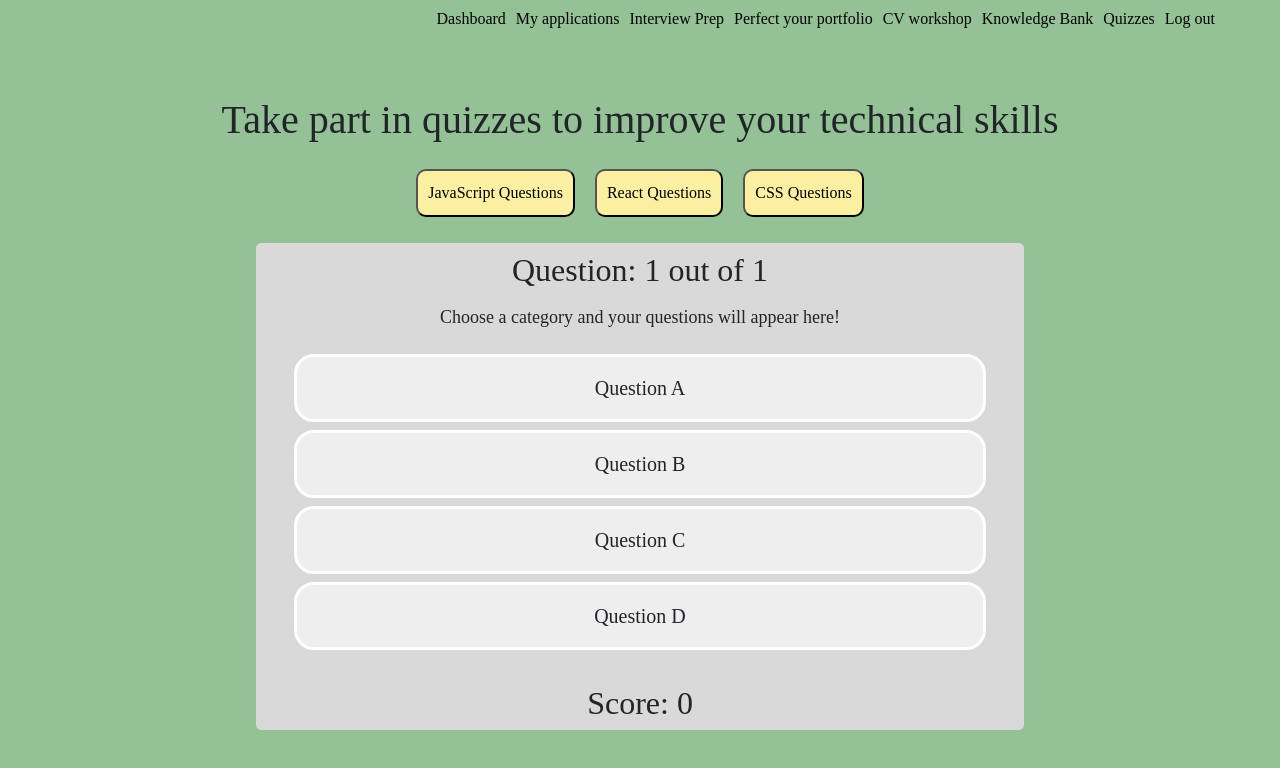
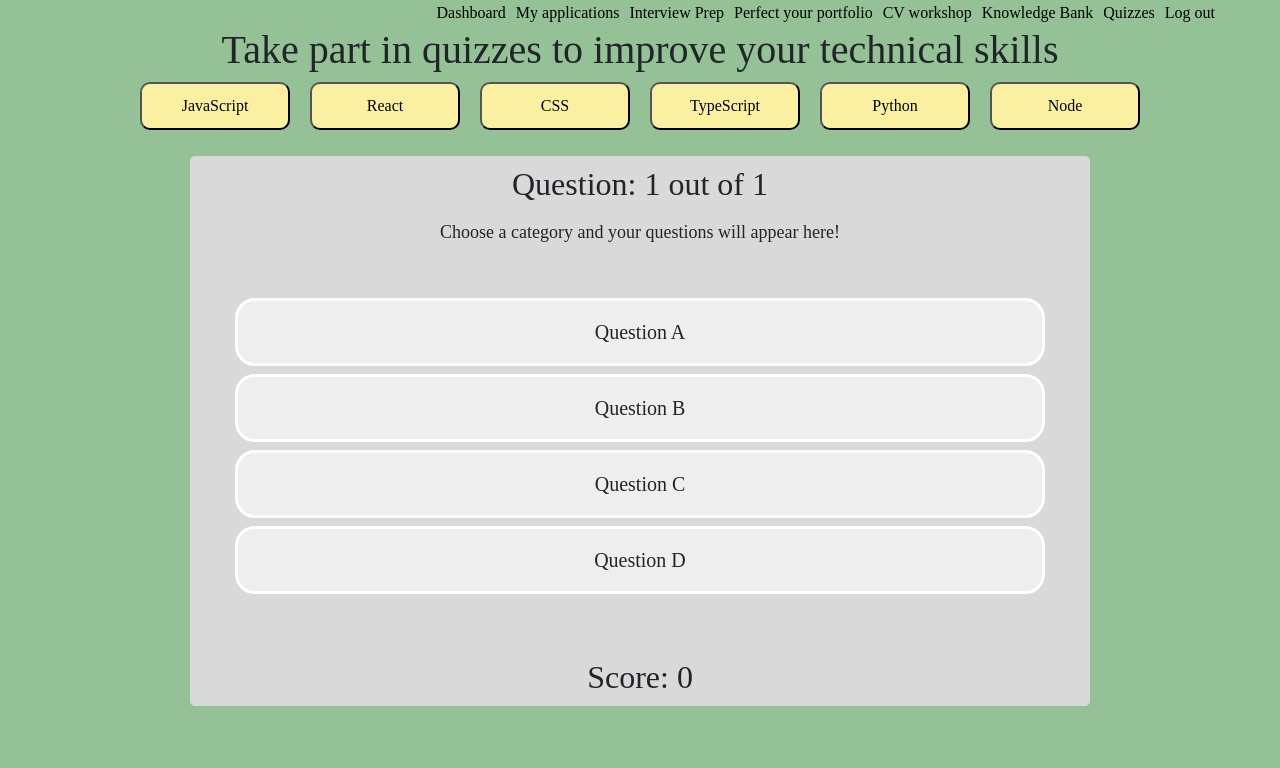
Before and after one commit to SchoolOfCode/bc13_final-project_front-end-cyber-insecure, a React (Create React App) app: page /quizzes in a window 1280 px wide. Shown: the top 768 px of the page. Built offline with nearby package versions, Linux system fonts and the light colour scheme; no server answers; sample sign-in values are in the browser's storage.

Commit message:
icons and badges

```diff
--- a/src/Components/Quizzes/Quizzes.css
+++ b/src/Components/Quizzes/Quizzes.css
@@ -5,12 +5,7 @@
   justify-content: center;
   text-align: center;
   width: 100vw;
-  height: 100%;
-}
-
-.quiz-container h1 {
-    margin-top: 5%;
-    margin-bottom: 2%;
+  min-height: 100vh;
 }
 
 .quiz-buttons-div {
@@ -28,6 +23,7 @@
   background-color: #fbf0a2;
   border-radius: 10px;
   padding: 10px;
+  width: 150px;
 }
 
 .quiz-question-card {
@@ -36,12 +32,25 @@
   align-items: center;
   justify-content: center;
   text-align: center;
-  width: 60%;
-  height: 100%;
+  width: 900px;
+  height: 550px;
   background-color: #d9d9d9;
   border-radius: 5px;
   gap: 10px;
   margin-bottom: 5%;
+}
+
+.quiz-question-card-header {
+  display: flex;
+  flex-direction: row;
+  align-items: center;
+  justify-content: center;
+  width: 100%;
+}
+
+.lang-icon {
+  width: 100px;
+  height: 100px;
 }
 
 .quiz-final-results {
@@ -50,12 +59,12 @@
   align-items: center;
   justify-content: center;
   text-align: center;
-    width: 40%;
-    height: 100%;
+  width: 900px;
+  height: 550px;
   background-color: #d9d9d9;
   border-radius: 5px;
   gap: 10px;
-    padding: 10px;
+  margin-bottom: 5%;
 }
 
 .quiz-question-card h2 {
@@ -92,3 +101,20 @@
   opacity: 80%;
   transform: translateY(-1px);
 }
+
+.badge-container {
+  display: flex;
+  flex-direction: row;
+  justify-content: center;
+  align-items: center;
+  gap: 20px;
+  padding: 0;
+}
+
+.whole-badge-container {
+  width: 750px;
+  height: 170px;
+  background-color: #d9d9d9;
+  border-radius: 5px;
+  margin-bottom: 2%;
+}
--- a/src/Components/Quizzes/Quizzes.js
+++ b/src/Components/Quizzes/Quizzes.js
@@ -1,6 +1,7 @@
 import React, { useState } from 'react'
+import { GiH2O } from 'react-icons/gi';
 import Navbar from '../Navbar/Navbar'
-import { questionsJavaScript, questionsReact, placeholderQuestion, questionsCSS } from './questions'
+import { questionsJavaScript, questionsReact, placeholderQuestion, questionsCSS, questionsTypeScript, questionsPython, questionsNode } from './questions'
 import './Quizzes.css'
 
 export default function Quizzes() {
@@ -9,19 +10,42 @@ export default function Quizzes() {
   const [currentQuestion, setCurrentQuestion] = useState(0);
   const [score, setScore] = useState(0);
   const [allQuestions, setallQuestions] = useState(placeholderQuestion)
+  const [badgesArray, setBadgesArray] = useState([])
+  const [currentTopic, setCurrentTopic] = useState()
 
   function chooseJavaScriptQuestions() {
     setallQuestions(questionsJavaScript);
+    setCurrentTopic("https://cdn.jsdelivr.net/gh/devicons/devicon/icons/javascript/javascript-original.svg")
     restartQuiz()
   }
 
   function chooseReactQuestions() {
     setallQuestions(questionsReact);
+    setCurrentTopic("https://cdn.jsdelivr.net/gh/devicons/devicon/icons/react/react-original.svg")
     restartQuiz()
   }
 
   function chooseCSSQuestions() {
     setallQuestions(questionsCSS);
+    setCurrentTopic("https://cdn.jsdelivr.net/gh/devicons/devicon/icons/css3/css3-original.svg")
+    restartQuiz()
+  }
+
+  function choosequestionsTypeScript() {
+    setallQuestions(questionsTypeScript);
+    setCurrentTopic("https://cdn.jsdelivr.net/gh/devicons/devicon/icons/typescript/typescript-original.svg")
+    restartQuiz()
+  }
+
+  function choosequestionsPython() {
+    setallQuestions(questionsPython);
+    setCurrentTopic("https://cdn.jsdelivr.net/gh/devicons/devicon/icons/python/python-original.svg")
+    restartQuiz()
+  }
+
+  function choosequestionsNode() {
+    setallQuestions(questionsNode);
+    setCurrentTopic("https://cdn.jsdelivr.net/gh/devicons/devicon/icons/nodejs/nodejs-original.svg")
     restartQuiz()
   }
 
@@ -33,6 +57,9 @@ export default function Quizzes() {
       setCurrentQuestion(currentQuestion + 1);
     } else {
       setResults(true);
+      if (score === 4 && !badgesArray.includes(currentTopic)) {
+        setBadgesArray([...badgesArray, currentTopic])
+      }
     }
   };
 
@@ -46,12 +73,17 @@ export default function Quizzes() {
     <Navbar />,
 
     <div className='quiz-container'>
-      <h1>Take part in quizzes to improve your technical skills </h1>
+      <div className='quiz-container-header'>
+        <h1>Take part in quizzes to improve your technical skills </h1>
+      </div>
 
       <div className='quiz-buttons-div'>
-        <button className='quiz-question-buttons' onClick={chooseJavaScriptQuestions}>JavaScript Questions</button>
-        <button className='quiz-question-buttons' onClick={chooseReactQuestions}>React Questions</button>
-        <button className='quiz-question-buttons' onClick={chooseCSSQuestions}>CSS Questions</button>
+        <button className='quiz-question-buttons' onClick={chooseJavaScriptQuestions}>JavaScript</button>
+        <button className='quiz-question-buttons' onClick={chooseReactQuestions}>React</button>
+        <button className='quiz-question-buttons' onClick={chooseCSSQuestions}>CSS</button>
+        <button className='quiz-question-buttons' onClick={choosequestionsTypeScript}>TypeScript</button>
+        <button className='quiz-question-buttons' onClick={choosequestionsPython}>Python</button>
+        <button className='quiz-question-buttons' onClick={choosequestionsNode}>Node</button>
       </div>
 
       {results ? (
@@ -65,14 +97,22 @@ export default function Quizzes() {
       ) : (
 
         <div className="quiz-question-card">
-          <h2>Question: {currentQuestion + 1} out of {allQuestions.length}</h2>
+          <div className='quiz-question-card-header'>
+            {allQuestions === questionsJavaScript && <img className='lang-icon' src="https://cdn.jsdelivr.net/gh/devicons/devicon/icons/javascript/javascript-original.svg" alt='' />}
+            {allQuestions === questionsReact && <img className='lang-icon' src="https://cdn.jsdelivr.net/gh/devicons/devicon/icons/react/react-original.svg" alt='' />}
+            {allQuestions === questionsCSS && <img className='lang-icon' src="https://cdn.jsdelivr.net/gh/devicons/devicon/icons/css3/css3-original.svg" alt='' />}
+            {allQuestions === questionsTypeScript && <img className='lang-icon' src="https://cdn.jsdelivr.net/gh/devicons/devicon/icons/typescript/typescript-original.svg" alt='' />}
+            {allQuestions === questionsPython && <img className='lang-icon' src="https://cdn.jsdelivr.net/gh/devicons/devicon/icons/python/python-original.svg" alt='' />}
+            {allQuestions === questionsNode && <img className='lang-icon' src="https://cdn.jsdelivr.net/gh/devicons/devicon/icons/nodejs/nodejs-original.svg" alt='' />}
+            <h2>Question: {currentQuestion + 1} out of {allQuestions.length}</h2>
+          </div>
 
           <h3 className="quiz-question-text">{allQuestions[currentQuestion].question}</h3>
 
           <ul className='quiz-ul'>
             {allQuestions[currentQuestion].options.map((option) => {
               return (
-                <li className='quiz-li'key={option.id} onClick={() => questionClicked(option.isCorrect)}>{option.question}</li>
+                <li className='quiz-li' key={option.id} onClick={() => questionClicked(option.isCorrect)}>{option.question}</li>
               );
             })}
           </ul>
@@ -80,6 +120,20 @@ export default function Quizzes() {
           <h2>Score: {score}</h2>
         </div>
       )}
+      <div>
+      {badgesArray.length === 6 && <h2>Congratulations! You have all of the badges.</h2>}
+        <div className='whole-badge-container'>
+          <h1> My badges 🏆 </h1>
+          {badgesArray.length === 0 && <p> Complete quizzes to get badges! </p>}
+          <ul className='badge-container'>
+            {badgesArray.map((badge) => {
+              return (
+                <img className='lang-icon' src={badge} alt='' />
+              )
+            })}
+          </ul>
+        </div>
+      </div>
     </div>
 
   ]
--- a/src/Components/Quizzes/questions.js
+++ b/src/Components/Quizzes/questions.js
@@ -156,3 +156,147 @@ export const questionsJavaScript = [
       ],
     },
   ];
+
+  export const questionsTypeScript = [
+    {
+      question: "Which of the following is not a valid type in TypeScript?",
+      options: [
+        { id: 0, question: "String", isCorrect: false },
+        { id: 1, question: "Integer", isCorrect: true },
+        { id: 2, question: "Boolean", isCorrect: false },
+        { id: 3, question: "Object", isCorrect: false },
+      ],
+    },
+    {
+      question: "What is the definition of a type alias in TypeScript?",
+      options: [
+        { id: 0, question: "A type that creates an alias for a primitive type", isCorrect: false },
+        { id: 1, question: "A type that creates an alias for an object type", isCorrect: false},
+        { id: 2, question: "A type that creates an alias for another type", isCorrect: true },
+        { id: 3, question: "A type that creates an alias for a function type", isCorrect: false },
+      ],
+    },
+    {
+      question: "In TypeScript, what is the purpose of the 'any' type?",
+      options: [
+        { id: 0, question: "To represent a value that can be of any type", isCorrect: true },
+        { id: 1, question: "To represent a value that can be of any primitive type", isCorrect: false },
+        { id: 2, question: "To represent a value that can be of any object type", isCorrect: false },
+        { id: 3, question: "To represent a value that can be of any function type", isCorrect: false },
+      ],
+    },
+    {
+      question: "What does the 'readonly' keyword do in TypeScript?",
+      options: [
+        { id: 0, question: "Makes a property writable", isCorrect: false },
+        { id: 1, question: "Makes a property read-only", isCorrect: true },
+        { id: 2, question: "Makes a property accessible from outside the class", isCorrect: false },
+        { id: 3, question: "Makes a property accessible only within the class", isCorrect: false },
+      ],
+    },
+    {
+      question: "Which of the following is not a valid TypeScript compiler option?",
+      options: [
+        { id: 0, question: "--module", isCorrect: false },
+        { id: 1, question: "--compile", isCorrect: true },
+        { id: 2, question: "--target", isCorrect: false },
+        { id: 3, question: "--outDir", isCorrect: false },
+      ],
+    },
+  ];
+
+  export const questionsPython = [
+    {
+      question: "What is the purpose of the 'pass' keyword in Python?",
+      options: [
+        { id: 0, question: "To create a loop", isCorrect: false },
+        { id: 1, question: "To define a function without a body", isCorrect: true },
+        { id: 2, question: "To exit a loop", isCorrect: false },
+        { id: 3, question: "To move to the next line", isCorrect: false },
+      ],
+    },
+    {
+      question: "What is the correct syntax for a for loop in Python?",
+      options: [
+        { id: 0, question: "for i in range():", isCorrect: false },
+        { id: 1, question: "for (i=0; i<10; i++)", isCorrect: false },
+        { id: 2, question: "for i in range(10):", isCorrect: true },
+        { id: 3, question: "for i=1 to 10", isCorrect: false },
+      ],
+    },
+    {
+      question: "What data type is used to represent a single character in Python?",
+      options: [
+        { id: 0, question: "String", isCorrect: false },
+        { id: 1, question: "Char", isCorrect: false },
+        { id: 2, question: "Boolean", isCorrect: false },
+        { id: 3, question: "String of length 1", isCorrect: true },
+      ],
+    },
+    {
+      question: "What is the correct syntax for a while loop in Python?",
+      options: [
+        { id: 0, question: "while (i<10; i++)", isCorrect: false },
+        { id: 1, question: "while i = 1 to 10", isCorrect: false },
+        { id: 2, question: "while (i<10)", isCorrect: false },
+        { id: 3, question: "while i < 10:", isCorrect: true },
+      ],
+    },
+    {
+      question: "What is the purpose of the 'break' keyword in Python?",
+      options: [
+        { id: 0, question: "To create a loop", isCorrect: false },
+        { id: 1, question: "To define a function without a body", isCorrect: false },
+        { id: 2, question: "To exit a loop", isCorrect: true },
+        { id: 3, question: "To move to the next line", isCorrect: false },
+      ],
+    },
+  ];
+
+  export const questionsNode = [
+    {
+      question: "What is the purpose of Node.js?",
+      options: [
+        { id: 0, question: "To develop web-based applications", isCorrect: true },
+        { id: 1, question: "To develop server-side applications", isCorrect: true },
+        { id: 2, question: "To develop mobile-based applications", isCorrect: false },
+        { id: 3, question: "To develop desktop-based applications", isCorrect: false },
+      ],
+    },
+    {
+      question: "What is the syntax to create a function in Node.js?",
+      options: [
+        { id: 0, question: "function = myFunction()", isCorrect: false },
+        { id: 1, question: "myFunction = function()", isCorrect: false },
+        { id: 2, question: "function myFunction()", isCorrect: true },
+        { id: 3, question: "myFunction() = function", isCorrect: false },
+      ],
+    },
+    {
+      question: "Which of the following is not a Node.js module?",
+      options: [
+        { id: 0, question: "http", isCorrect: false },
+        { id: 1, question: "crypto", isCorrect: false },
+        { id: 2, question: "fs", isCorrect: false },
+        { id: 3, question: "mysql", isCorrect: true },
+      ],
+    },
+    {
+      question: "What is the syntax to read a file in Node.js?",
+      options: [
+        { id: 0, question: "fs.readFile(file)", isCorrect: true },
+        { id: 1, question: "file.readFile(fs)", isCorrect: false },
+        { id: 2, question: "fs.read(file)", isCorrect: false },
+        { id: 3, question: "file.read(fs)", isCorrect: false },
+      ],
+    },
+    {
+      question: "What is the syntax to include a module in Node.js?",
+      options: [
+        { id: 0, question: "include module", isCorrect: false },
+        { id: 1, question: "import module", isCorrect: false },
+        { id: 2, question: "require module", isCorrect: true },
+        { id: 3, question: "load module", isCorrect: false },
+      ],
+    },
+  ];
```
Lines whose indentation alone changed are shown as unchanged.
